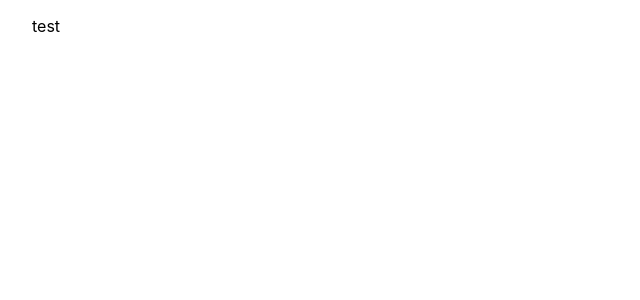
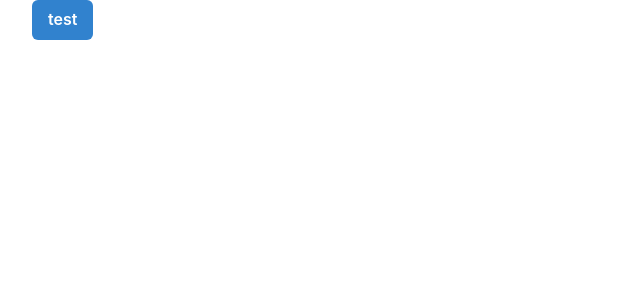
Before and after one commit to yanase-kenta0505/next-todo, a Next.js app: page / in a window 1280 px wide. Shown: the top 300 px of the page, without its empty margins (0-640 px from the left). Built offline with nearby package versions, Linux system fonts and the light colour scheme.

Commit message:
chakra-uiをインストール

```diff
--- a/package.json
+++ b/package.json
@@ -9,6 +9,10 @@
     "lint": "next lint"
   },
   "dependencies": {
+    "@chakra-ui/react": "^2.2.1",
+    "@emotion/react": "^11.9.3",
+    "@emotion/styled": "^11.9.3",
+    "framer-motion": "^6.4.3",
     "next": "12.2.1",
     "react": "18.2.0",
     "react-dom": "18.2.0"
--- a/pages/_app.tsx
+++ b/pages/_app.tsx
@@ -1,8 +1,13 @@
-import '../styles/globals.css'
-import type { AppProps } from 'next/app'
+import "../styles/globals.css"
+import type { AppProps } from "next/app"
+import { ChakraProvider } from "@chakra-ui/react"
 
 function MyApp({ Component, pageProps }: AppProps) {
-  return <Component {...pageProps} />
+	return (
+		<ChakraProvider>
+			<Component {...pageProps} />
+		</ChakraProvider>
+	)
 }
 
 export default MyApp
--- a/pages/index.tsx
+++ b/pages/index.tsx
@@ -1,10 +1,11 @@
 import type { NextPage } from 'next'
 import styles from '../styles/Home.module.css'
+import { Button } from '@chakra-ui/react'
 
 const Home: NextPage = () => {
   return (
     <div className={styles.container}>
-      <p>test</p>
+      <Button colorScheme='blue'>test</Button>
     </div>
   )
 }
```
Also changed, not shown: 2 other files (tests, documents, lock files or other folders).
